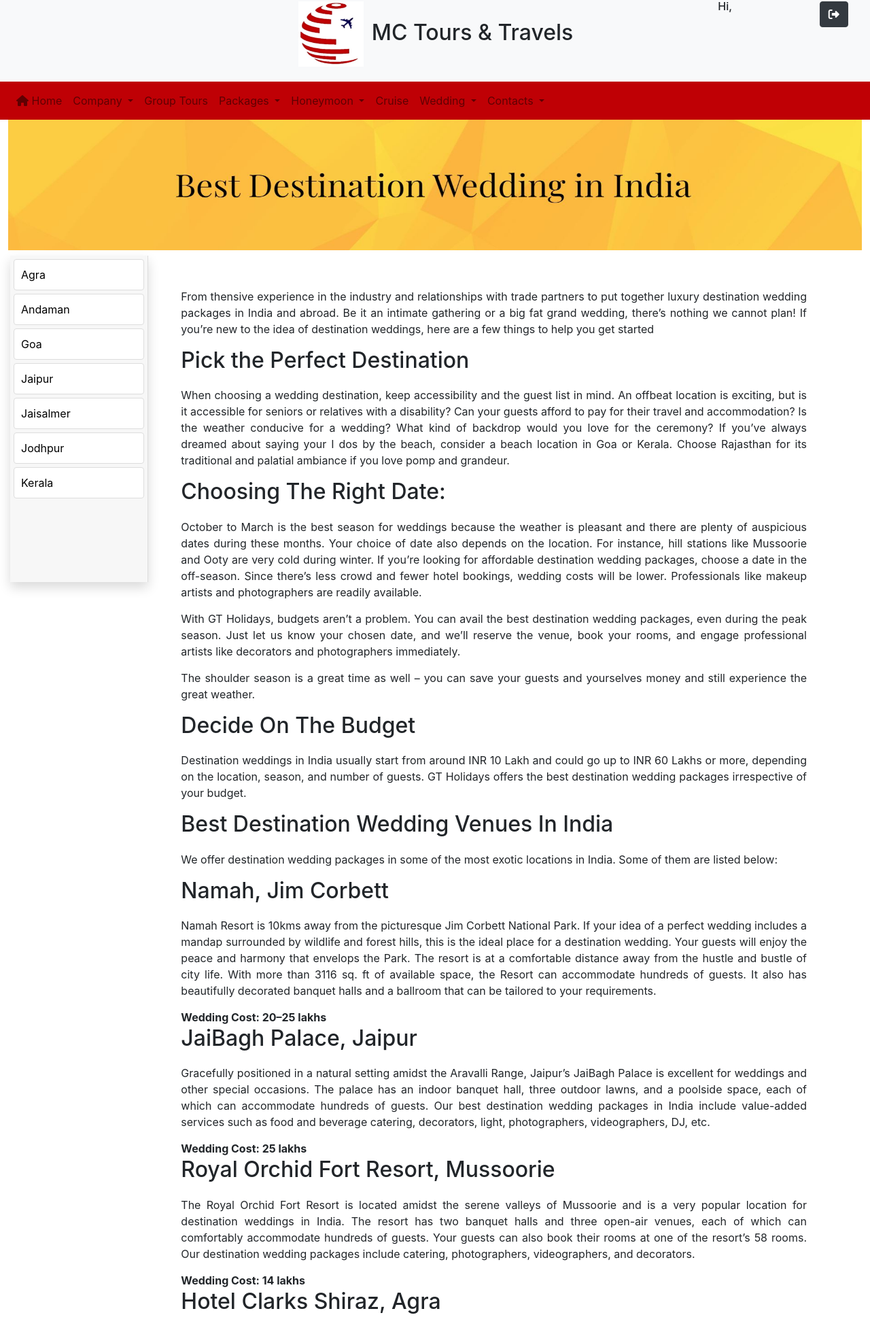
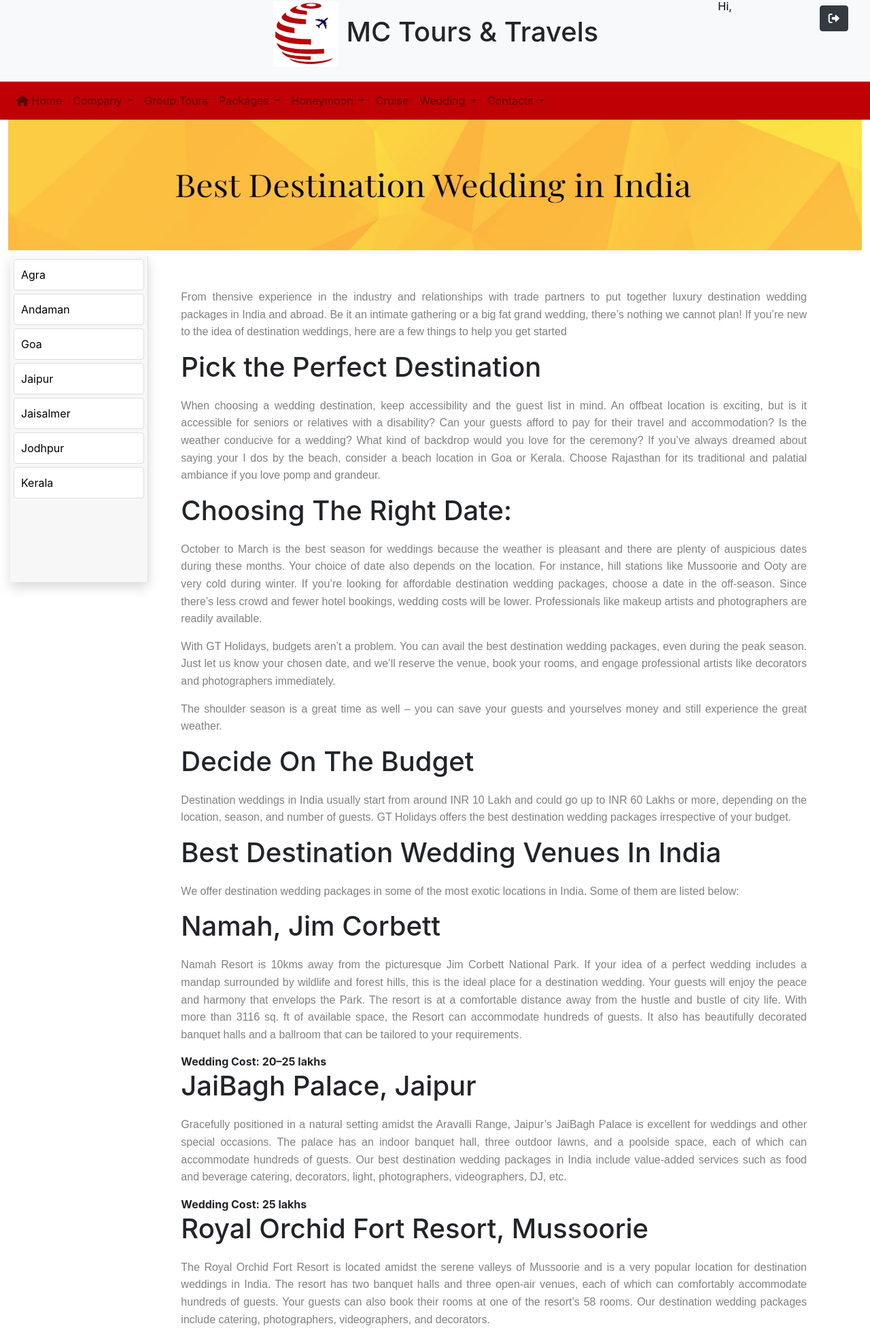
Before and after one commit to josevinoth/bvm_tours_travel_v1.0, a Django app: template tt_project/tt_app/templates/tt_html/wedding_india.html in a window 1280 px wide. Shown: the top 1953 px of the page at 68% size. Run offline with Django 3.2, Linux system fonts and the light colour scheme; the template is opened without the code that fills it, so the values that code supplies are empty; some libraries are stand-ins or nearby versions.

Commit message:
commit pooja(20-aug-2024) update  wedding india

```diff
--- a/tt_project/tt_app/templates/tt_html/wedding_india.html
+++ b/tt_project/tt_app/templates/tt_html/wedding_india.html
@@ -26,17 +26,24 @@
             color: #fff;
         }
       h1 {
+      font-family: "Times New Roman", Times, serif
     font-size: 2em;
     margin-bottom: 20px;
 }
 
 h2 {
+    font-family: "Times New Roman", Times, serif;
     font-size: 1.5em;
     margin-top: 30px;
     margin-bottom: 15px;
 }
 
 p {
+    font-family: Arial, Helvetica, sans-serif;
+    font :Arial;
+    font-size: 16px;
+    line-height: 1.6;
+    color: grey;
     margin-bottom: 15px;
 }
 
```
